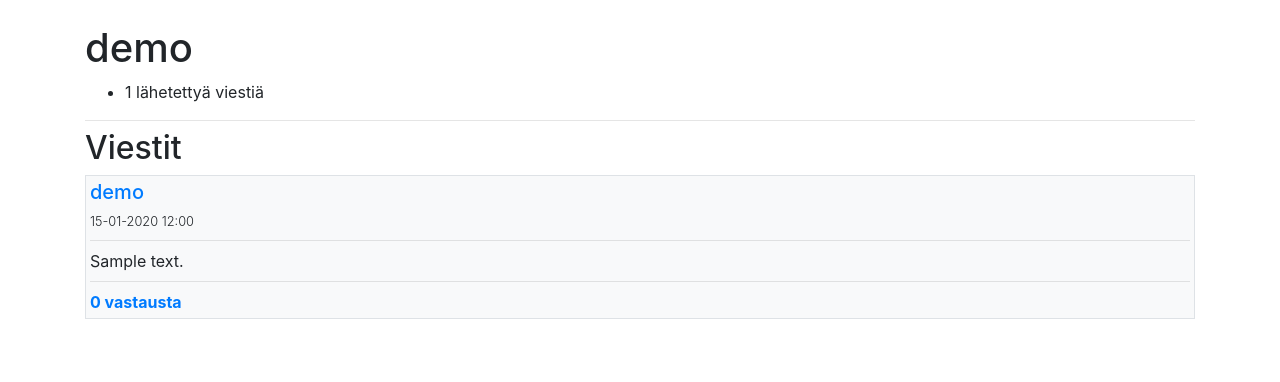
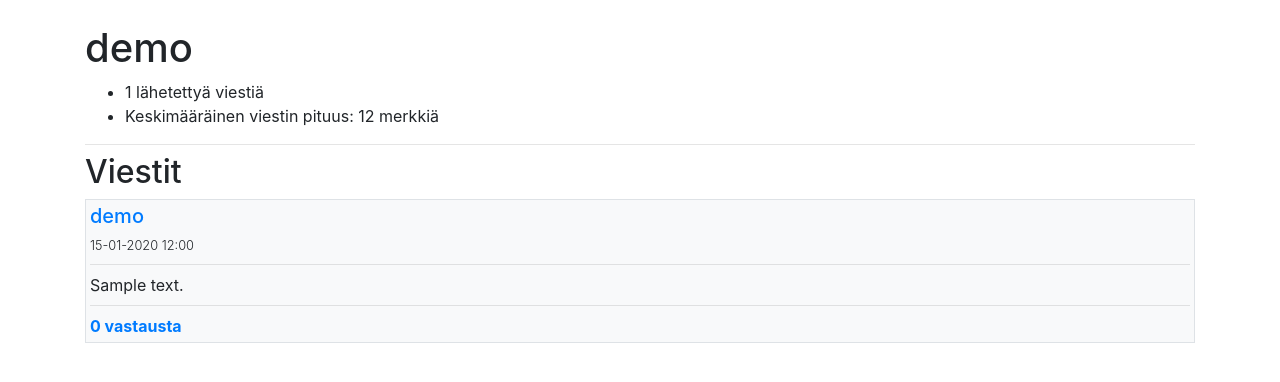
Before and after one commit to mjaakko/viestiseina, a Flask app: page /user/1 in a window 1280 px wide. Shown: the part 56-438 px from the top of the page. Run offline with Flask 2, Linux system fonts and the light colour scheme; data comes from the database, SQL or seed files in the repository; tables that the repository leaves empty hold one stand-in row (values such as "Sample post"); some libraries are stand-ins or nearby versions.

Commit message:
Show average length of posts made by a user

```diff
--- a/application/templates/auth/user.html
+++ b/application/templates/auth/user.html
@@ -9,7 +9,8 @@
 
 	<h1>{{ user.name }} {% if user.has_role("ADMIN") %}<small><span class="badge badge-info badge-pill float-right ml-2 mt-2">Ylläpitäjä</span></small>{% endif %}{% if user.has_role("MODERATOR") %}<small><span class="badge badge-info badge-pill float-right mt-2">Moderaattori</span></small>{% endif %}</h1>
 	<ul>
-		<li>{{ user.get_post_count() }}	lähetettyä viestiä</li>
+		<li>{{ user.get_post_count() }} lähetettyä viestiä</li>
+		<li>Keskimääräinen viestin pituus: {{ user.get_average_post_length() }} merkkiä</li>
 	</ul>
 	{% if current_user.id == user.id or (current_user.has_role("ADMIN") and current_user.id != user.id) %}
 	<div class="form-inline">
```
